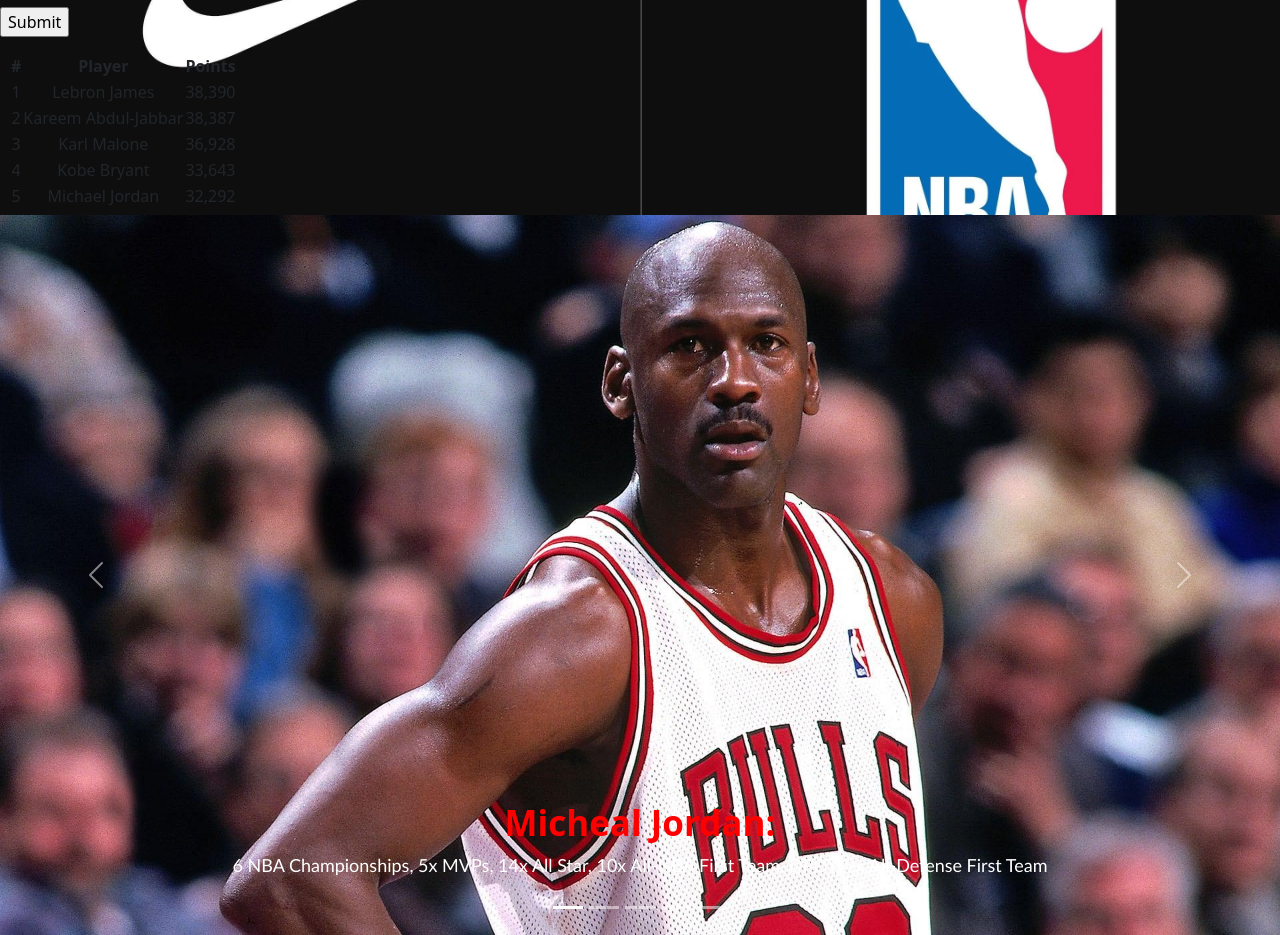
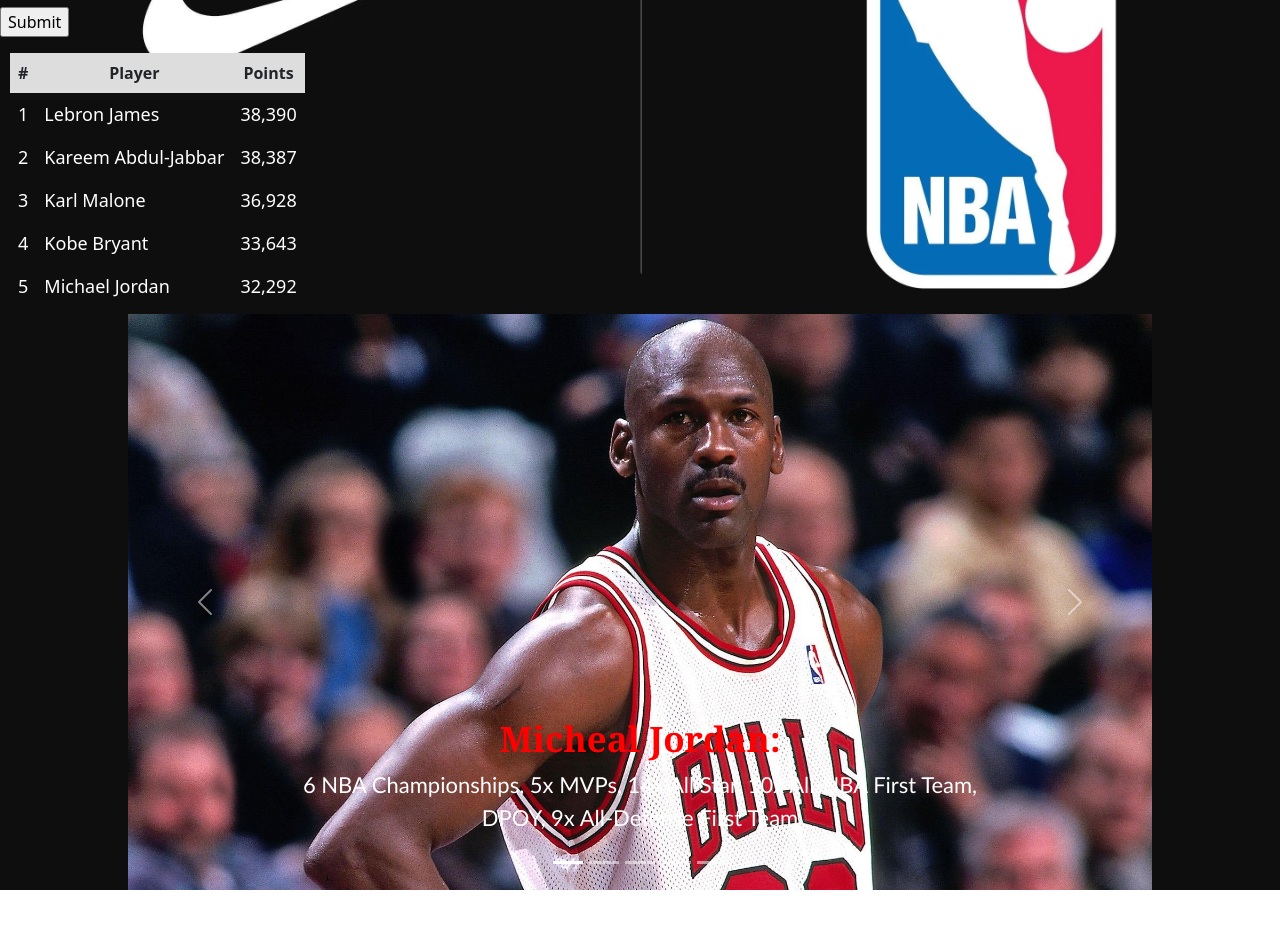
Before and after one commit to OctobersVrryOwn/ovo.github.io, a plain HTML site: page survey.html in a window 1280 px wide. Shown: the part 400-1335 px from the top of the page. After the commit the page ends 1290 px from the top, so only its background shows below. Drawn offline with nearby package versions, Linux system fonts and the light colour scheme.

Commit message:
Update styles.css

```diff
--- a/styles.css
+++ b/styles.css
@@ -45,15 +45,26 @@
 
 h2 {
     padding: 5px;
-    font-family: Arial;
-    font-size: 24px;
-    color: white;
-    background-color: #333;
+    font-family: Georgia;
+    font-size: 30px;
     display: block;
     margin-left: auto;
     margin-right: auto;
     text-align: center;
+
 }
+h5 {
+    font-family: Georgia;
+    font-size: 35px;
+    color: white
+}
+.carousel {
+    width:80%;
+    height:60%;
+    margin-left: auto;
+    margin-right: auto;
+  }
+
 
 #author-name-and-date {
     font-family: Arial;
@@ -63,7 +74,7 @@
 
 p, ol{
     font-family: calibri;
-    font-size: 18px;
+    font-size: 22px;
     color: white;
 }
 
@@ -179,3 +190,37 @@
 #player_summary{
     color: white;
 }
+
+.table-responsive {
+    overflow-x: auto;
+  }
+
+  table {
+    border-collapse: collapse;
+    width: 100%;
+  }
+
+  th, td {
+    text-align: left;
+    padding: 8px;
+  }
+
+  th {
+    background-color: #ddd;
+    font-weight: bold;
+  }
+
+  td {
+    color: white;
+    font-size: 18px;
+  }
+
+  tr:hover {
+    background-color: 	#A9A9A9;
+  }
+
+  @media screen and (max-width: 600px) {
+    th, td {
+      font-size: 14px;
+    }
+  }
```
